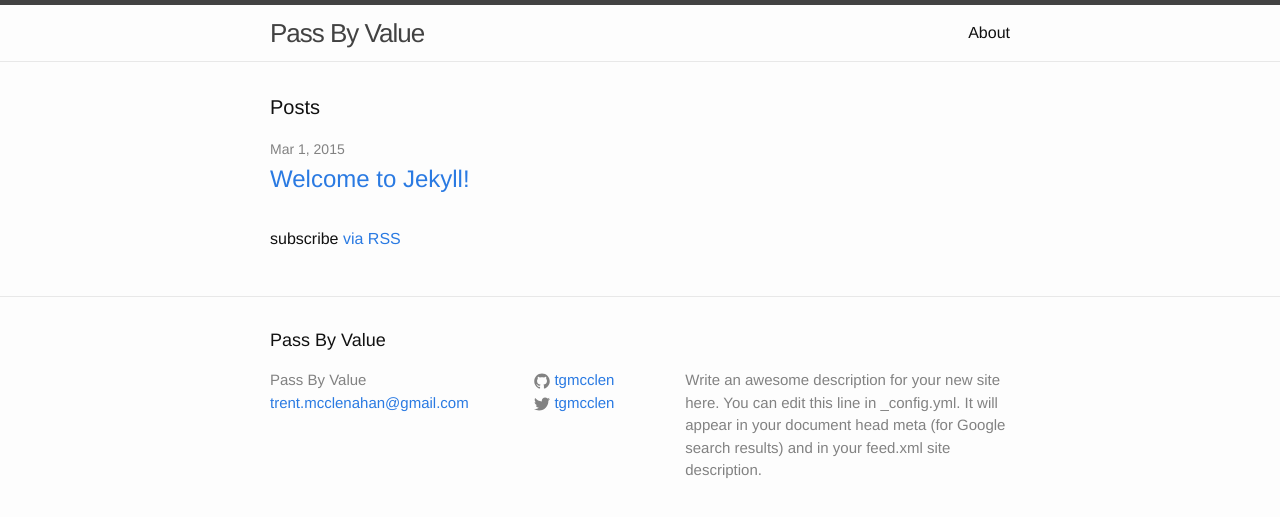
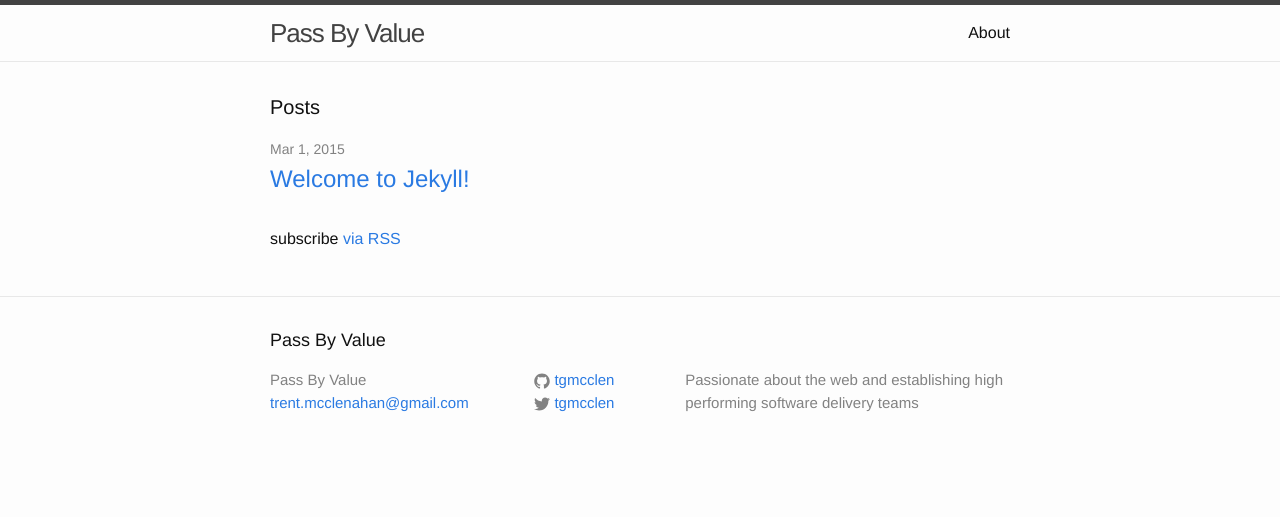
Before and after one commit to tgmcclen/blog, a Jekyll site: the page built from index.html, in a window 1280 px wide. Shown: the top 517 px of the page. Built offline with Jekyll 4.4.1, drawn with Linux system fonts in a browser that asks for light colours.

```diff
--- a/_config.yml
+++ b/_config.yml
@@ -2,9 +2,7 @@
 title: Pass By Value
 email: trent.mcclenahan@gmail.com
 description: > # this means to ignore newlines until "baseurl:"
-  Write an awesome description for your new site here. You can edit this
-  line in _config.yml. It will appear in your document head meta (for
-  Google search results) and in your feed.xml site description.
+  Passionate about the web and establishing high performing software delivery teams
 baseurl: "" # the subpath of your site, e.g. /blog/
 url: "http://yourdomain.com" # the base hostname & protocol for your site
 twitter_username: tgmcclen
@@ -12,4 +10,3 @@ github_username:  tgmcclen
 
 # Build settings
 markdown: kramdown
-# highlighter: rouge
```
Also changed, not shown: 8 other files.
